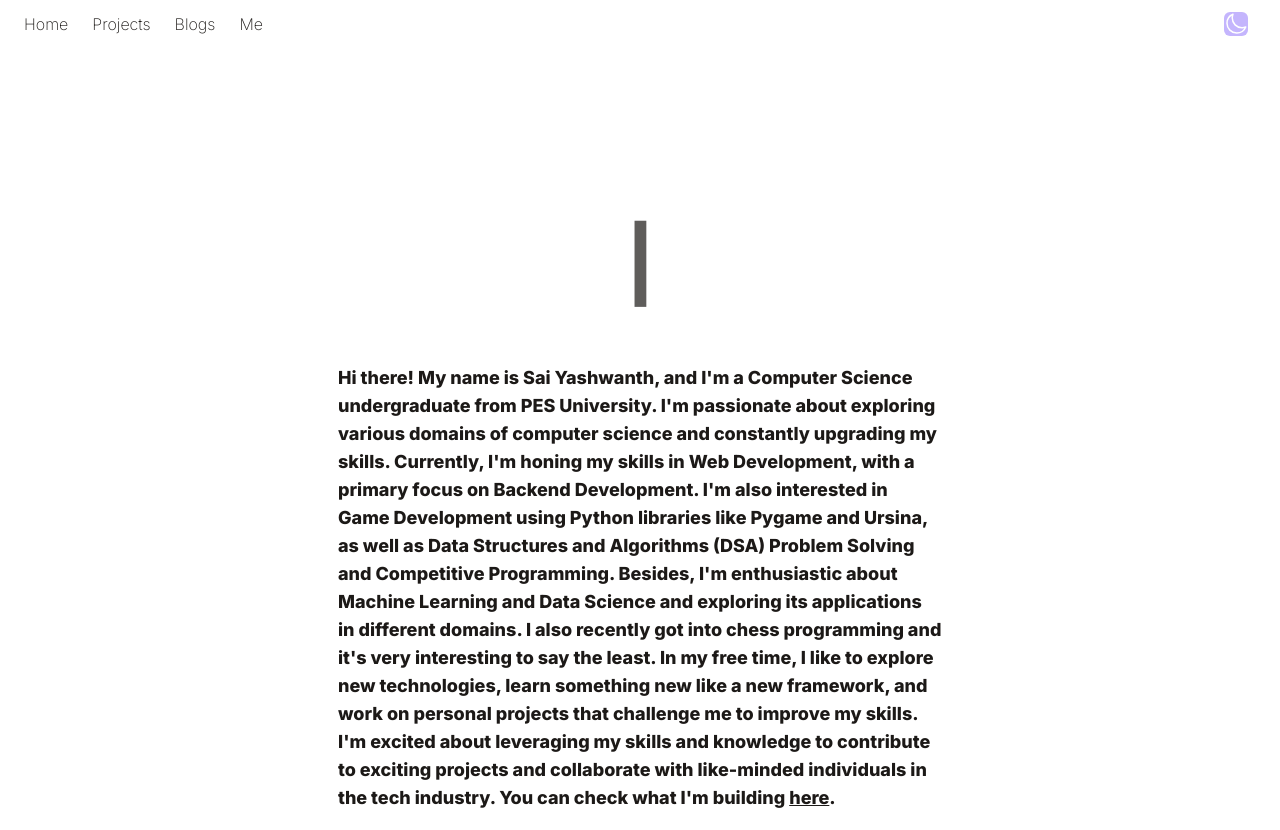
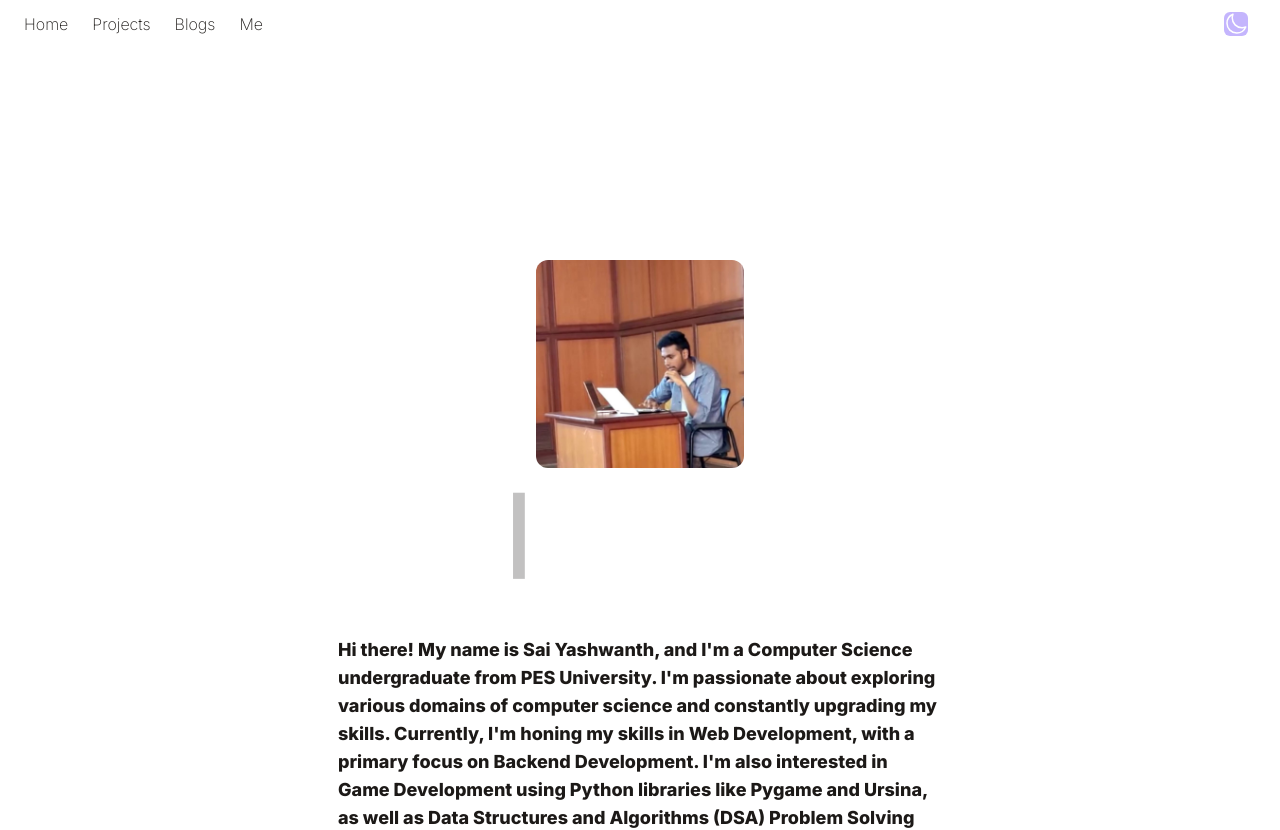
Before and after one commit to theyashwanthsai/DigitalGarden, a React (Vite) app: page /about in a window 1280 px wide. Shown: the top 830 px of the page. Built offline with nearby package versions, Linux system fonts and the light colour scheme; a web font is replaced by a local one.

Commit message:
added pic

```diff
--- a/src/components/About.jsx
+++ b/src/components/About.jsx
@@ -8,9 +8,13 @@ function About() {
       {/* <h1 className = "p-2 text-3xl md:text-4xl dark:text-white mb-1 md:mb-3 font-bold">About Me</h1> */}
       <div className="p-5 flex items-center justify-center flex-col text-left pt-20 pb-6">
 <div className="p-5 text-4xl md:text-7xl dark:text-white mb-1 md:mb-3 font-bold">
+<div className="p-8">
+<img className = "h-52 w-52 object-cover rounded-xl" src="./sai.jpeg" alt="a cool guy pic" />
+</div>
+
 <Typewriter
   onInit={(typewriter) => {
-    typewriter.typeString('About Me')
+    typewriter.typeString('About')
       .callFunction(() => {
         console.log('String typed out!');
       })
@@ -32,10 +36,6 @@ function About() {
 
 
 
-
-
-
-
       <p className="p-2 text-lg md:w-2/4 mb-6 font-semibold ">Hi there! My name is Sai Yashwanth, and I'm a Computer Science undergraduate from PES University. I'm passionate about exploring various domains of computer science and constantly upgrading my skills.
 Currently, I'm honing my skills in Web Development, with a primary focus on Backend Development. I'm also interested in Game Development using Python libraries like Pygame and Ursina, as well as Data Structures and Algorithms (DSA) Problem Solving and Competitive Programming. Besides, I'm enthusiastic about Machine Learning and Data Science and exploring its applications in different domains. I also recently got into chess programming and it's very interesting to say the least.
 In my free time, I like to explore new technologies, learn something new like a new framework, and work on personal projects that challenge me to improve my skills.
@@ -43,6 +43,7 @@ I'm excited about leveraging my skills and knowledge to contribute to exciting p
        You can check what I'm building <a className= "underline" href="https://github.com/theyashwanthsai">here</a>.
       <br /> <br /> Follow me on Twitter, Linkedin, Github</p>
       <br />
+
       <br />
       <br />
       <h5 className="p-2 text-3xl md:text-4xl dark:text-white mb-1 md:mb-3 font-bold">Uses</h5>
```
Also changed, not shown: public/sai.jpeg (added).
